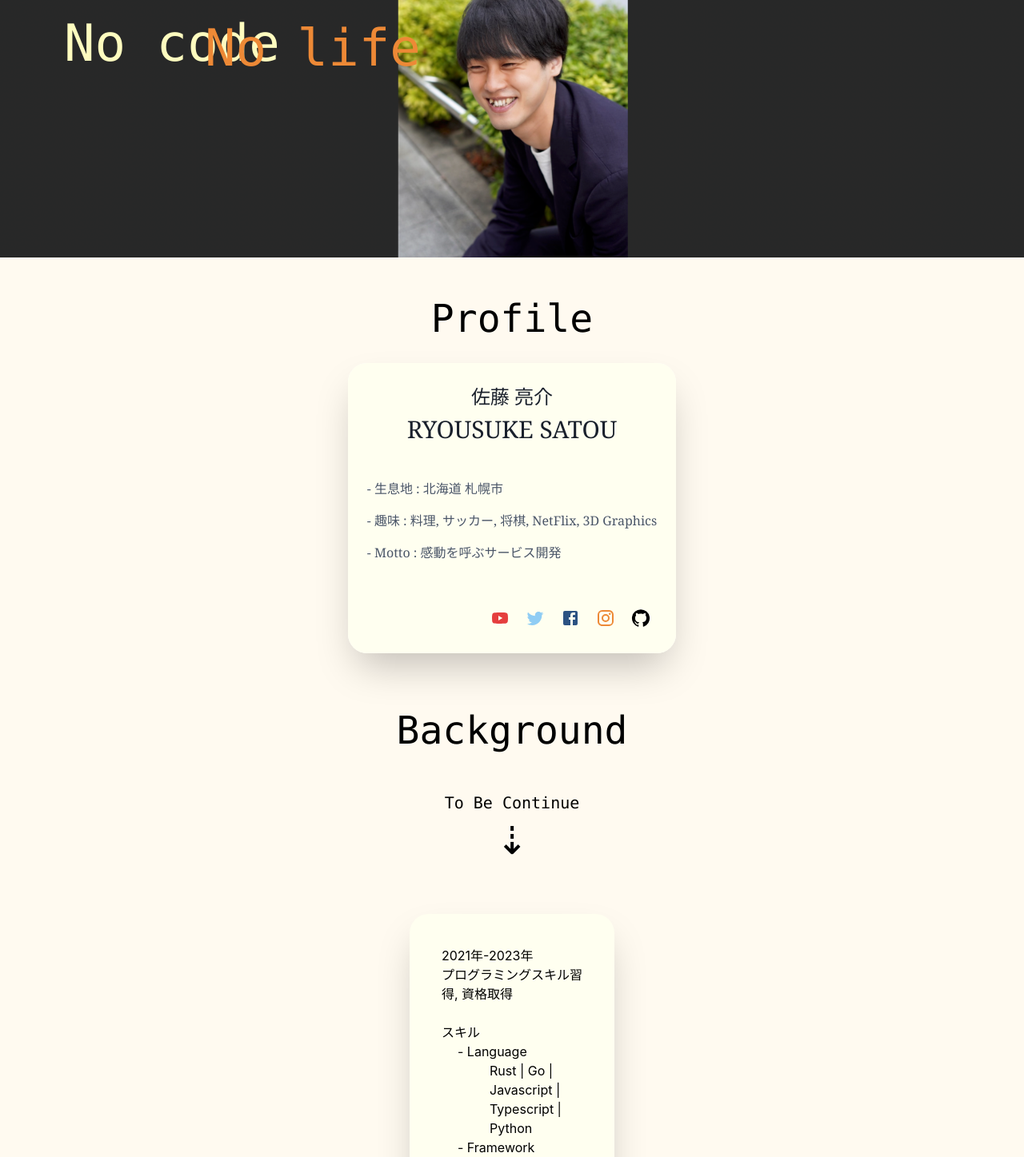
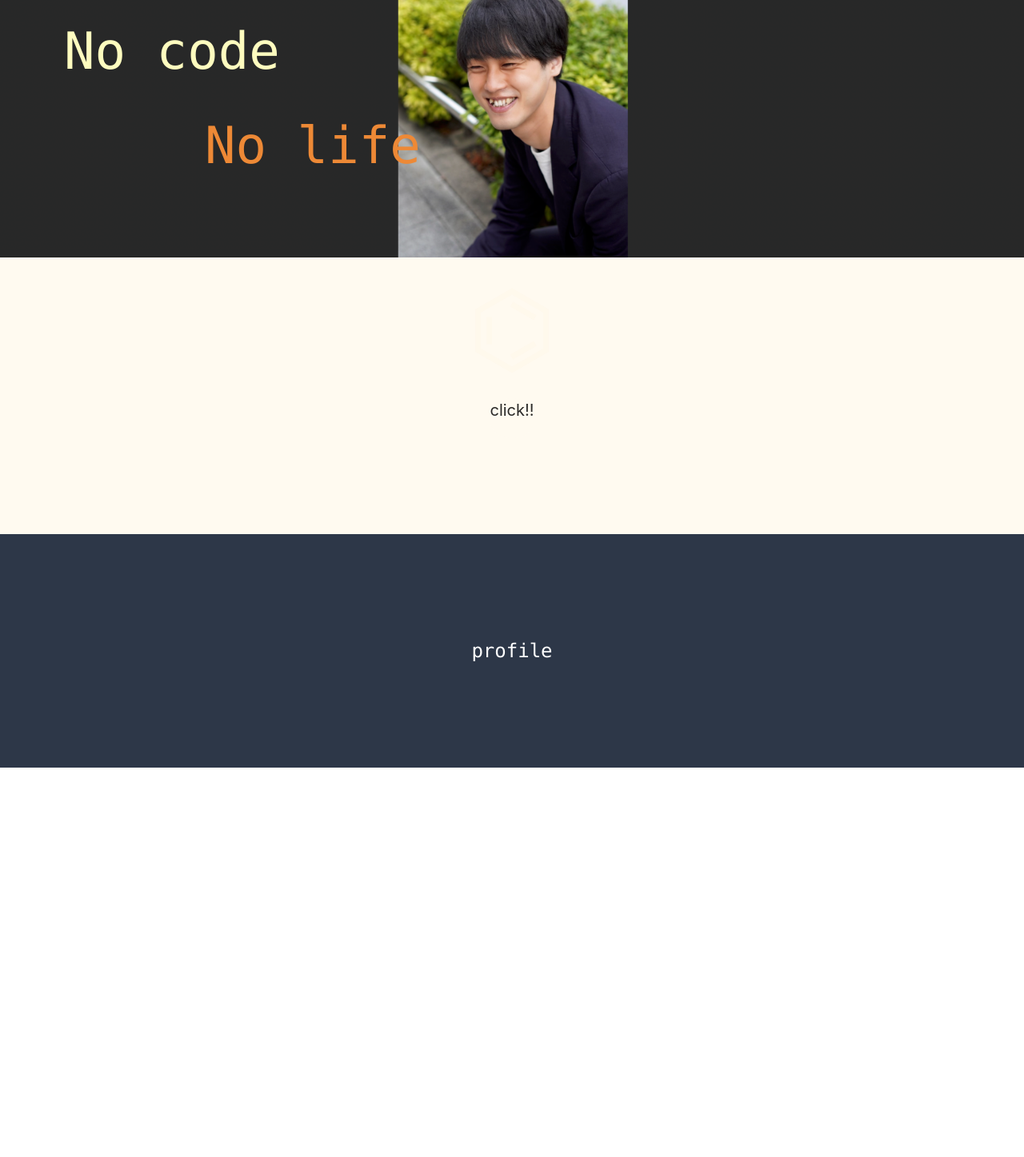
Before and after one commit to sRRRs-7/My_protfolio, a Next.js app: page / in a window 1280 px wide. Shown: the part 100-1547 px from the top of the page at 80% size. After the commit the page ends 1060 px from the top, so only its background shows below. Built offline with nearby package versions, Linux system fonts and the light colour scheme.

Commit message:
first commit

```diff
--- a/components/Blog.tsx
+++ b/components/Blog.tsx
@@ -31,24 +31,24 @@ function Blog() {
 
   return (
     <>
-      <div>
-        <div className='absolute right-0 mr-48 mt-12'>
-          <ContentsList />
-        </div>
-        <div className='grid grid-cols-2 grid-flow-row mr-64 ml-20 px-64'>
+      <div className='lg:flex'>
+        <div className='grid lg:grid-cols-2 grid-flow-row lg:ml-64 p-10 space-y-5'>
           {blogs.blog.map((b) => (
-            <div className='m-10 opacity-50 hover:opacity-100 bg-yellow-100 rounded-3xl' key={b.id}>
+            <div className='m-4 opacity-50 hover:opacity-100 bg-yellow-100 rounded-3xl' key={b.id}>
               <div
                 className='space-y-3 border rounded-3xl shadow-2xl p-10 cursor-pointer object-contain w-auto h-64'
                 onClick={() => event_handler(b.id)}
               >
-                <h1 className='text-2xl font-mono text-center'>{b.title}</h1>
-                <h1 className='text-xl font-mono'>{b.image}</h1>
-                <h1 className='text-lg font-mono'>{b.contents}</h1>
-                <h1 className='text-lg font-mono'>{b.timestamp}</h1>
+                <h1 className='text-xl font-mono text-center '>{b.title}</h1>
+                <h1 className='text-lg font-mono'>{b.image}</h1>
+                <h1 className='text-md font-mono'>{b.contents}</h1>
+                <h1 className='text-md font-mono'>{b.timestamp}</h1>
               </div>
             </div>
           ))}
+        </div>
+        <div className='lg:flex right-0 lg:text-left lg:pt-20 md:text-center md:p-5 sm:text-center sm:p-5 '>
+          <ContentsList />
         </div>
       </div>
     </>
--- a/components/Header.tsx
+++ b/components/Header.tsx
@@ -5,16 +5,28 @@ const Header = () => {
     <>
       <div className='fixed right-0 mx-20 mt-5 z-50'>
         <div className='flex h-20 items-center justify-center space-x-10'>
-          <a href='/' className='text-2xl font-mono text-yellow-500 hover:text-blue-300'>
+          <a
+            href='/'
+            className='lg:text-2xl md:text-md font-mono text-yellow-500 hover:text-blue-300'
+          >
             Profile
           </a>
-          <a href='/portfolio' className='text-2xl font-mono text-yellow-500 hover:text-blue-300'>
+          <a
+            href='/portfolio'
+            className='lg:text-2xl md:text-md font-mono text-yellow-500 hover:text-blue-300'
+          >
             Portfolio
           </a>
-          <a href='/blogs' className='text-2xl font-mono text-yellow-500 hover:text-blue-300'>
+          <a
+            href='/blogs'
+            className='lg:text-2xl md:text-md font-mono text-yellow-500 hover:text-blue-300'
+          >
             Blog
           </a>
-          <a href='/contact' className='text-2xl font-mono text-yellow-500 hover:text-blue-300'>
+          <a
+            href='/contact'
+            className='lg:text-2xl md:text-md font-mono text-yellow-500 hover:text-blue-300'
+          >
             Contact
           </a>
         </div>
--- a/pages/index.tsx
+++ b/pages/index.tsx
@@ -1,4 +1,4 @@
-import React from 'react';
+import React, { useState } from 'react';
 import YouTubeIcon from '@mui/icons-material/YouTube';
 import TwitterIcon from '@mui/icons-material/Twitter';
 import FacebookIcon from '@mui/icons-material/Facebook';
@@ -10,11 +10,12 @@ import Footer from '../components/Footer';
 
 import { useInView } from 'react-intersection-observer';
 
-const three = () => {
-  const { ref, inView } = useInView({
-    rootMargin: '-360px', // ref要素が現れてから50px過ぎたら
-    triggerOnce: true, // 最初の一度だけ実行
-  });
+const blog = () => {
+  const [inView, setInView] = useState(false);
+
+  const clickHandler = () => {
+    setInView(true);
+  };
 
   return (
     <>
@@ -25,18 +26,39 @@ const three = () => {
       <div className='relative'>
         <img src='/profile.png' alt='profile' className='flex h-80 w-80 mx-auto' />
         <div>
-          <p className='absolute top-0 left-0 text-yellow-200 text-6xl font-mono ml-20 mt-32 animate-bounce'>
+          <p className='absolute top-0 left-0 text-yellow-200 lg:text-6xl font-mono lg:ml-20 lg:mt-32 animate-bounce md:text-4xl md:ml-16 md:mt-16 sm:ml-16 sm:mt-16'>
             No code
           </p>
-          <p className='absolute bottom-0 left-0 text-orange-500 text-6xl font-mono ml-64 mb-48 animate-bounce'>
+          <p className='absolute bottom-0 left-0 text-orange-500 lg:text-6xl font-mono lg:ml-64 lg:mb-20 animate-bounce md:text-4xl md:ml-32 md:mb-16 sm:ml-32 sm:mb-16'>
             No life
           </p>
         </div>
       </div>
 
+      <div className='flex text-center bg-orange-100 pt-10'>
+        {!inView && (
+          <p
+            className='text-6xl flex mx-auto animate-ping cursor-pointer text-orange-400'
+            onClick={() => {
+              clickHandler();
+            }}
+          >
+            ⌬
+          </p>
+        )}
+      </div>
+
+      <div className='flex text-center bg-orange-100 pt-10'>
+        {!inView && (
+          <p className='flex text-center bg-orange-100 mx-auto pb-5 animate-pulse text-xl rounded-full'>
+            click!!
+          </p>
+        )}
+      </div>
+
       {/* profile */}
       <div className='text-5xl font-mono flex text-center bg-orange-100 pt-10'>
-        <h1 className='flex m-auto'>Profile</h1>
+        {inView && <h1 className='flex m-auto'>Profile</h1>}
       </div>
 
       {inView && (
@@ -107,55 +129,59 @@ const three = () => {
       )}
 
       {/* background */}
+
       <div className='text-5xl font-mono flex text-center bg-orange-100 pt-10'>
-        <h1 className='flex m-auto'>Background</h1>
+        {inView && <h1 className='flex m-auto'>Background</h1>}
       </div>
       <div className='text-xl font-mono flex text-center bg-orange-100 pt-10'>
-        <h1 className='flex m-auto'>To Be Continue</h1>
+        {inView && <h1 className='flex m-auto'>To Be Continue</h1>}
       </div>
 
-      <div className='flex bg-orange-100 pt-3' ref={ref}>
-        <p className='text-5xl flex m-auto animate-bounce'>⇣</p>
+      <div className='flex bg-orange-100'>
+        {inView && <p className='text-5xl flex mx-auto animate-bounce'>⇣</p>}
       </div>
-      <div className='bg-orange-100'>
+
+      <div className='bg-orange-100 w-full'>
         {inView && (
-          <div className='p-10 px-64'>
-            <div className='mx-64 p-10 rounded-3xl shadow-2xl bg-yellow-100'>
+          <div className='p-10 flex justify-center md:px-0'>
+            <div className='p-10 rounded-3xl shadow-2xl text-center bg-yellow-100'>
+              <div>
                 <h1>2021年-2023年</h1>
                 <h3>プログラミングスキル習得, 資格取得</h3>
-              <br />
+
+                <div className='text-md p-3 space-y-5'>
+                  <div>
                     <h1 className='text-md'>スキル</h1>
-
-              <div className='ml-5 text-md'>
-                <div>
-                  <h4 className='text-md'>- Language</h4>
-                  <p className='ml-10'> Rust | Go | Javascript | Typescript | Python</p>
                   </div>
                   <div>
-                  <h4 className='text-md'>- Framework</h4>
-                  <p className='ml-10'>React | Next.js | Axum | Gin-gonic | Django</p>
+                    <h4 className='text-xl'>- Language -</h4>
+                    <p> Rust | Go | Javascript | Typescript | Python</p>
                   </div>
                   <div>
-                  <h4 className='text-md'>- RDB/NoSQL</h4>
-                  <p className='ml-10'>Postgres | Redis</p>
+                    <h4 className='text-xl'>- Framework -</h4>
+                    <p>React | Next.js | Axum | Gin-gonic | Django</p>
                   </div>
                   <div>
-                  <h4 className='text-md'>- Cloud</h4>
-                  <p className='ml-10'>AWS (EC2 | ECS) | GCP (Firebase)</p>
+                    <h4 className='text-xl'>- RDB/NoSQL -</h4>
+                    <p>Postgres | Redis</p>
                   </div>
                   <div>
-                  <h4 className='text-md'>- その他</h4>
-                  <p className='ml-10'>Github | Docker | Terraform </p>
+                    <h4 className='text-xl'>- Cloud -</h4>
+                    <p>AWS (EC2 | ECS) | GCP (Firebase)</p>
+                  </div>
+                  <div>
+                    <h4 className='text-xl'>- その他 -</h4>
+                    <p>Github | Docker | Terraform </p>
                   </div>
                 </div>
-              <br />
-              <h1 className='text-md'>資格</h1>
 
-              <div className='ml-5'>
                 <div>
-                  <h4 className='text-md'>- 応用技術者</h4>
-                  <h4 className='text-md'>- LPIC</h4>
-                  <h4 className='text-md'>- AWS</h4>
+                  <div className='space-y-3'>
+                    <h1 className='text-xl'>- 資格 -</h1>
+                    <h4 className='text-md'>応用技術者</h4>
+                    <h4 className='text-md'>LPIC</h4>
+                    <h4 className='text-md'>AWS</h4>
+                  </div>
                 </div>
               </div>
             </div>
@@ -169,23 +195,20 @@ const three = () => {
         )}
 
         {inView && (
-          <div className='p-10 px-64'>
-            <div className='mx-64 p-10 rounded-3xl shadow-2xl bg-yellow-100'>
+          <div className='p-10 flex justify-center md:px-0'>
+            <div className='p-10 rounded-3xl shadow-2xl text-center bg-yellow-100'>
               <h1>2019年-2021年</h1>
-              <h3>
-                サッポロホールディングス　ポッカサッポロフード&ビバレッジ株式会社 千葉支店 法人営業
-              </h3>
+              <h3>サッポロホールディングス</h3>
+              <h3>ポッカサッポロフード&ビバレッジ株式会社</h3>
+              <h3>千葉支店 法人営業</h3>
               <br />
-              <p>
-                - 食品卸大手, 某ドラッグチェーン ローカルスーパーマーケット <br />
-                - メイン商材　PJT リーダー
-                <br />
-                &nbsp; &nbsp; 毎月のKPI, KGI設定, 利益率管理
-                <br />
-                &nbsp; &nbsp; 統計分析(バスケット分析, ABC分析)による販売戦略の立案
-                <br />
-                &nbsp; &nbsp; VBAでの共通データ分析フォーマットの作成
-              </p>
+              <div>
+                <p>食品卸大手, 某ドラッグチェーン ローカルスーパーマーケット</p>
+                <p>- メイン商材　PJT リーダー</p>
+                <p> &nbsp; &nbsp; 毎月のKPI, KGI設定, 利益率管理</p>
+                <p> &nbsp; &nbsp; 統計分析(バスケット分析, ABC分析)による販売戦略の立案</p>
+                <p> &nbsp; &nbsp; VBAでの共通データ分析フォーマットの作成</p>
+              </div>
             </div>
           </div>
         )}
@@ -197,8 +220,8 @@ const three = () => {
         )}
 
         {inView && (
-          <div className='p-10 px-64'>
-            <div className='mx-64 p-10 rounded-3xl shadow-2xl bg-yellow-100'>
+          <div className='p-10 flex justify-center md:px-0'>
+            <div className='p-10 rounded-3xl shadow-2xl text-center bg-yellow-100'>
               <h1>2019年</h1>
               <h3>同志社大学 商学部 商学科 卒業</h3>
               <br />
@@ -219,4 +242,4 @@ const three = () => {
   );
 };
 
-export default three;
+export default blog;
--- a/pages/portfolio.tsx
+++ b/pages/portfolio.tsx
@@ -24,7 +24,7 @@ function portfolio() {
           <Footer />
         </div>
 
-        <div className='grid grid-cols-2 grid-flow-row mx-64 px-32 mt-16'>
+        <div className='grid lg:grid-cols-2 grid-flow-row lg:mx-64 px-32 mt-16 md:grid-cols-1 md:mx-40'>
           {portfolios.portfolio.map((b) => (
             <div className='mx-10 my-16' key={b.id} onClick={() => clickHandler(b.link)}>
               <div className='space-y-3 border rounded-3xl shadow-2xl cursor-pointer opacity-50 hover:opacity-100 bg-yellow-100'>
```
Lines whose indentation alone changed are shown as unchanged.
